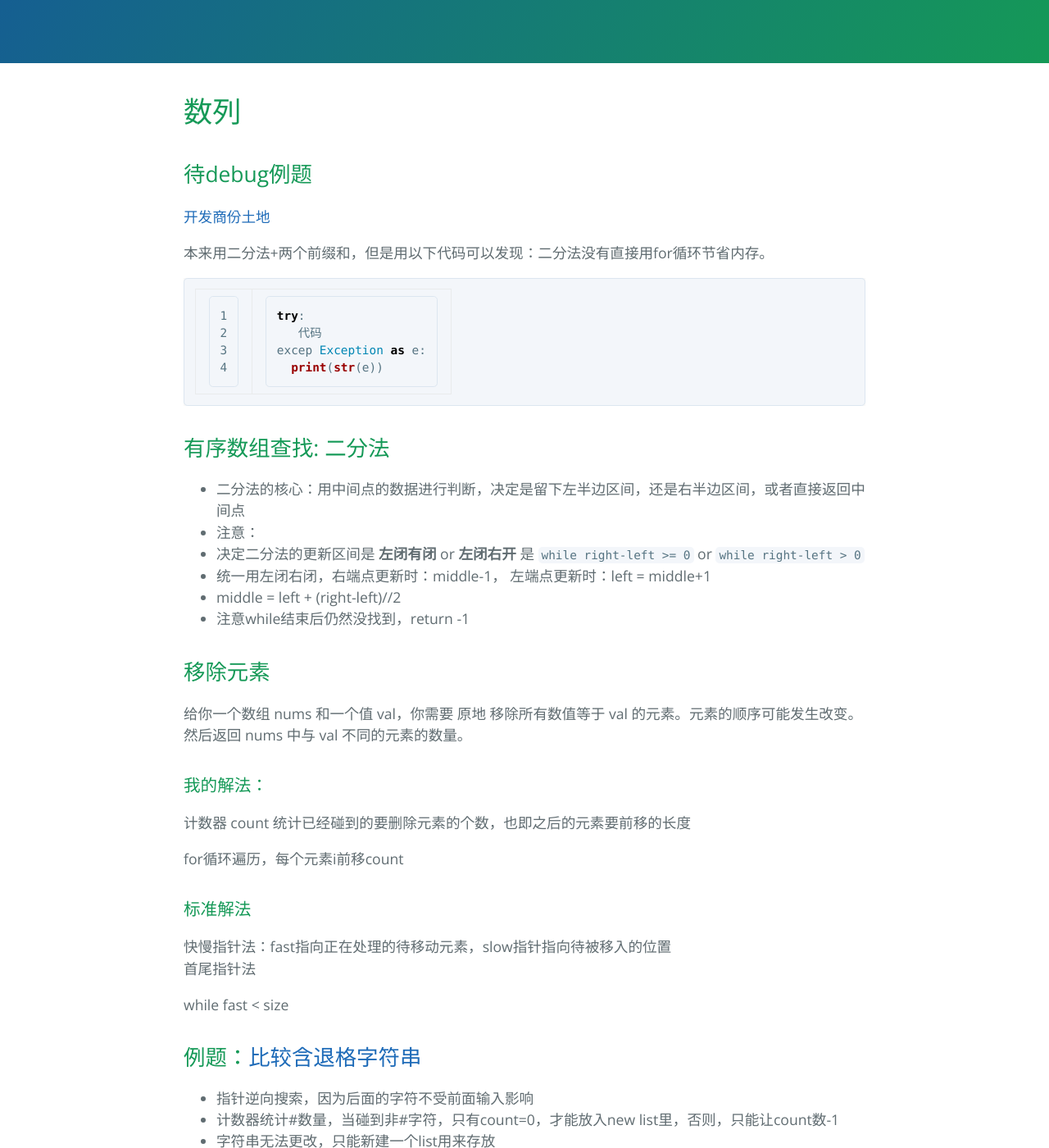
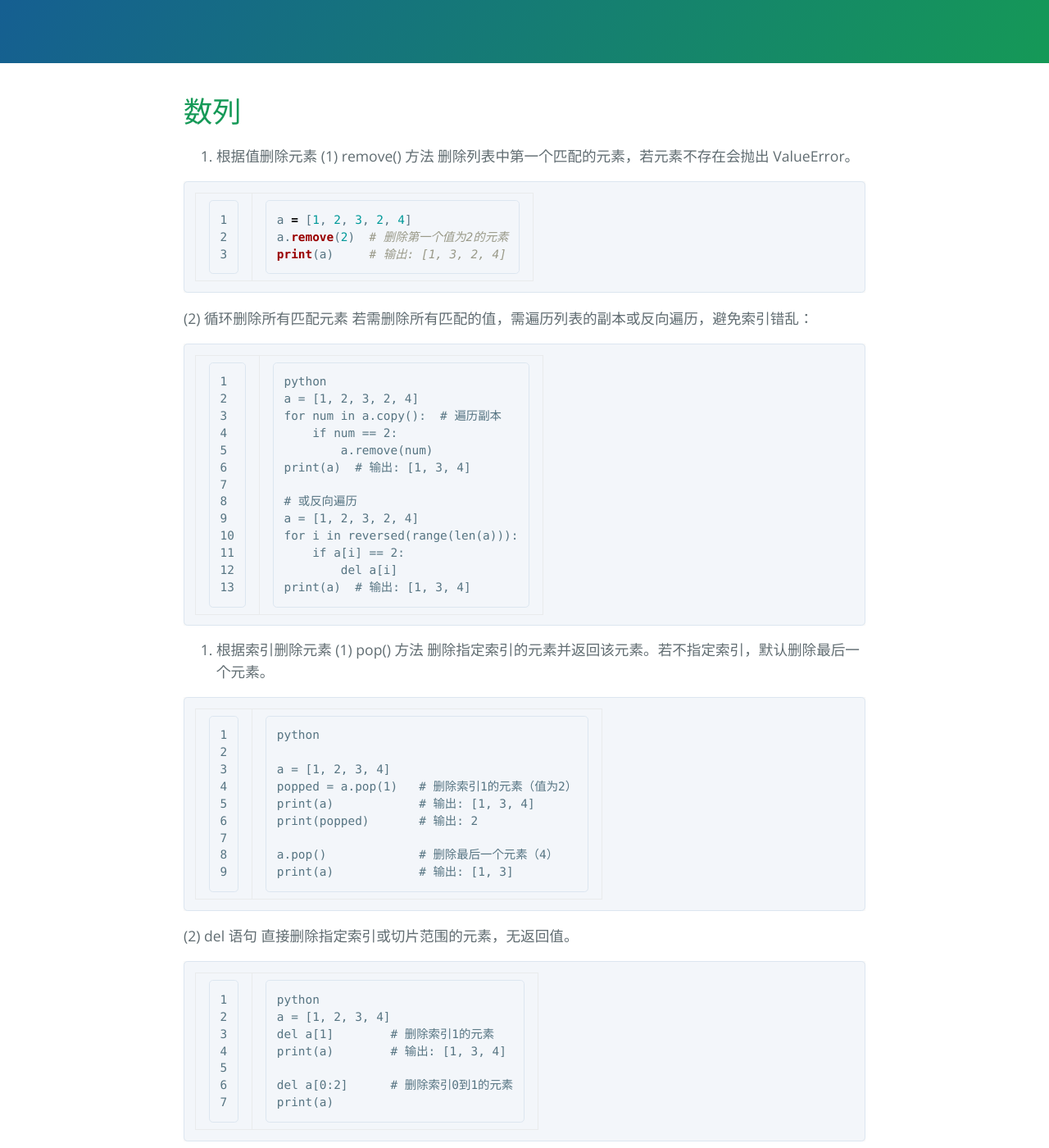
Before and after one commit to Ziyangpig/Note_LeetCode, a Jekyll site: the page built from Ali.md, in a window 1280 px wide and 1400 px high, scrolled down 306 px. Shown: the whole window at 82% size. Built offline with Jekyll 4.4.1, drawn with Linux system fonts in a browser that asks for light colours; our own code applies the rules of GitHub Pages for plain Markdown files; formulas are drawn with MathJax 3; some of the changed text lies outside the part shown.

Commit message:
Update Ali.md

````diff
--- a/Ali.md
+++ b/Ali.md
@@ -3,6 +3,60 @@ title: "算法 笔试真题笔记"
 ---
 # 数列
 
+1. 根据值删除元素
+(1) remove() 方法
+删除列表中第一个匹配的元素，若元素不存在会抛出 ValueError。
+
+```python
+a = [1, 2, 3, 2, 4]
+a.remove(2)  # 删除第一个值为2的元素
+print(a)     # 输出: [1, 3, 2, 4]
+```
+(2) 循环删除所有匹配元素
+若需删除所有匹配的值，需遍历列表的副本或反向遍历，避免索引错乱：
+
+```
+python
+a = [1, 2, 3, 2, 4]
+for num in a.copy():  # 遍历副本
+    if num == 2:
+        a.remove(num)
+print(a)  # 输出: [1, 3, 4]
+
+# 或反向遍历
+a = [1, 2, 3, 2, 4]
+for i in reversed(range(len(a))):
+    if a[i] == 2:
+        del a[i]
+print(a)  # 输出: [1, 3, 4]
+```
+
+2. 根据索引删除元素
+(1) pop() 方法
+删除指定索引的元素并返回该元素。若不指定索引，默认删除最后一个元素。
+
+```
+python
+
+a = [1, 2, 3, 4]
+popped = a.pop(1)   # 删除索引1的元素（值为2）
+print(a)            # 输出: [1, 3, 4]
+print(popped)       # 输出: 2
+
+a.pop()             # 删除最后一个元素（4）
+print(a)            # 输出: [1, 3]
+```
+(2) del 语句
+直接删除指定索引或切片范围的元素，无返回值。
+```
+python
+a = [1, 2, 3, 4]
+del a[1]        # 删除索引1的元素
+print(a)        # 输出: [1, 3, 4]
+
+del a[0:2]      # 删除索引0到1的元素
+print(a)
+```
 ## 待debug例题
 [开发商份土地](https://kamacoder.com/problempage.php?pid=1044)
 
@@ -284,6 +338,12 @@ print(counter.most_common(2))  # [('a', 3), ('b', 2)]
 
 1. heapq 模块
 最小堆实现：heapq 是 Python 标准库中的模块，默认实现最小堆。 Python 的 heapq 模块中，当往最小堆中插入元组时，堆默认会按照元组的元素依次比较（即先比较第一个元素，若相同则继续比较第二个元素，依此类推）.最小堆就是一个二叉堆，即子结点的值都小于父结点
+
+注意，最小堆的底层遍历默认是层次遍历，因此如果按照for循环去遍历，打印出来的很可能不是全部有序的，最小堆只保证父子之间的次序，不保证兄弟节点的次序。因此，要依次取出最小值，得用
+```python
+while l:
+   heapq.heappop(l)
+```
 
 [1, 3, 2, 7, 4]，其堆结构为
 ```
@@ -432,6 +492,18 @@ for _ in range(q):
 ```
 
 
+# 回溯法
+回溯法和二叉树的递归是一样的，只不过二叉树直接遍历左节点，再遍历右结点，而回溯法由于子节点数量不定，因此由for循环来代替逐个枚举
+
+区分回溯法和滑动窗口:
+1. 滑动窗口本质是两个for循环，而回溯法则可以是任意个循环
+2. 能使用回溯法的问题要满足，一个递归算法，内部一个for循环，即for循环下的每个子节点又是一个原问题（从二叉树角度理解）
+
+回溯内进行递归时，往往会传入list来存放结果，并作为参数传递，要注意list此类可变对象，作为函数参数传递的时候，是传递的引用而非副本，因此需要注意两点
+1. 递归函数无需显示返回，递归函数内部改变了list，外部也自动改变了
+2. 需要永久保存该结果到另一个地方，并且避免之后该list被改动，一定要使用list副本，比如[:],切片自动生成副本
+
+3.
 
 
 
````
Also changed, not shown: other parts of Ali.md (+1 -1 lines).
